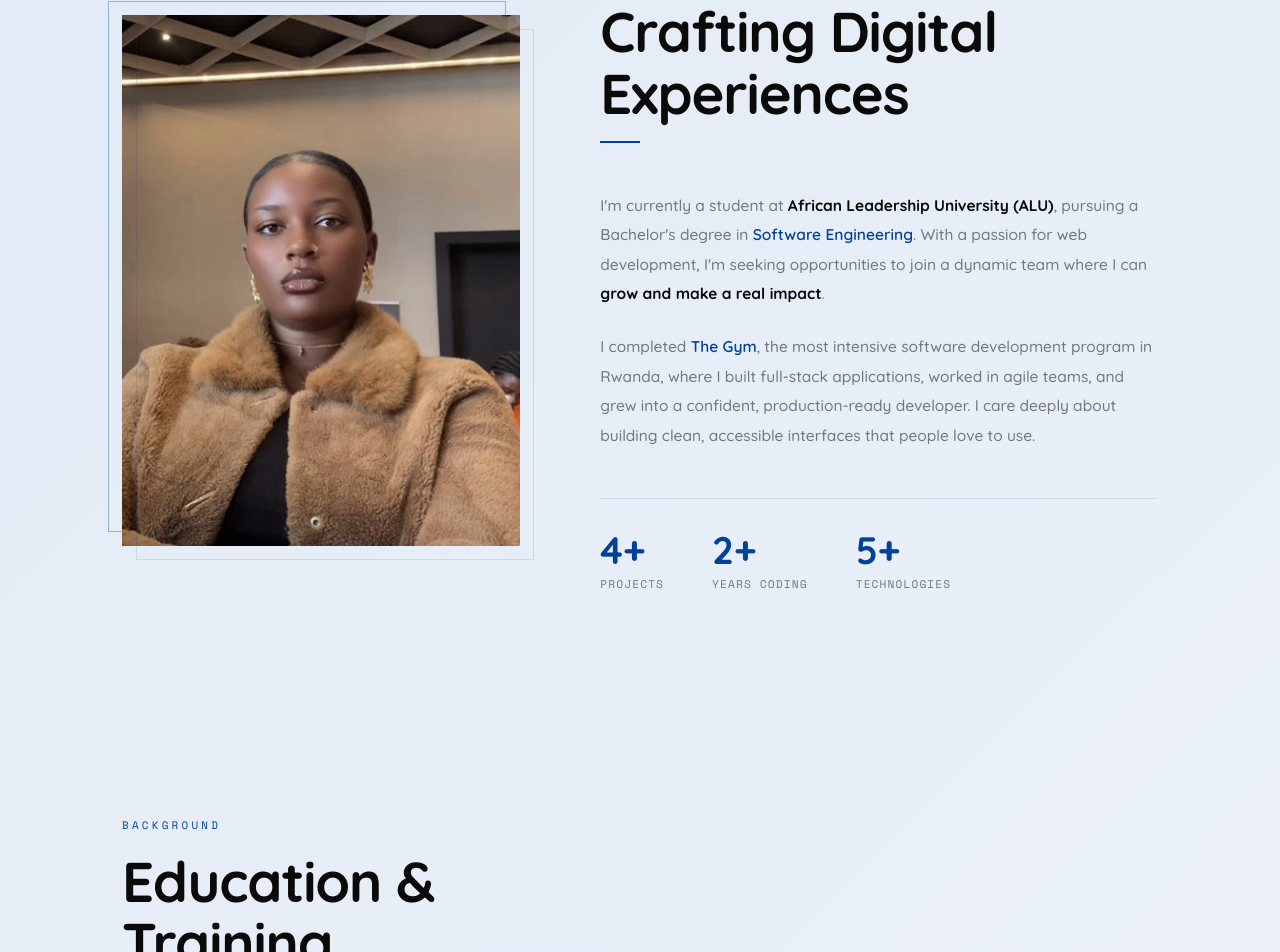
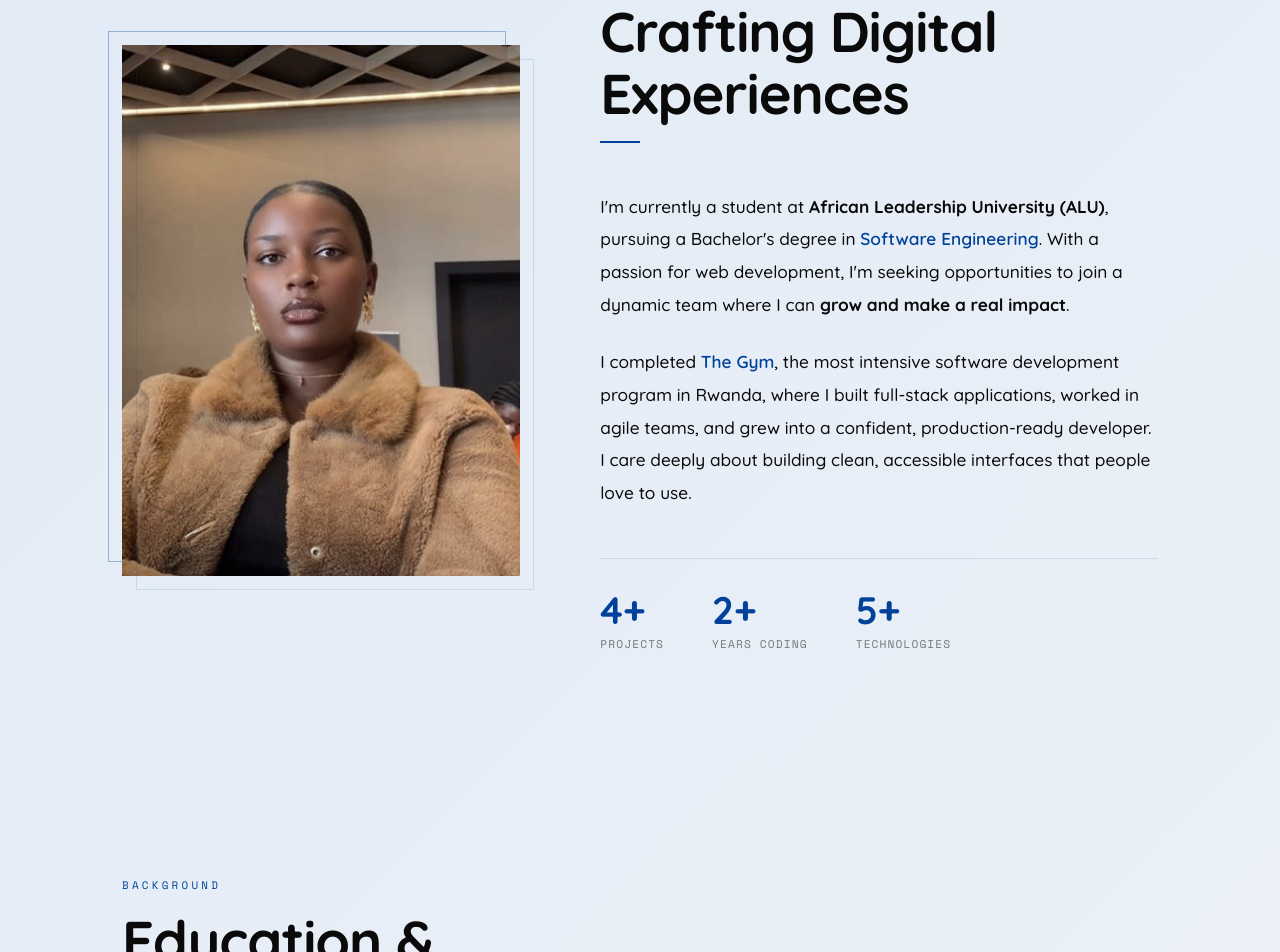
Before and after one commit to Dushimepaulette1/Paulette_Resume, a React (Vite) app: page / in a window 1280 px wide. Shown: the part 944-1896 px from the top of the page. Built offline with nearby package versions, Linux system fonts and the light colour scheme.

Commit message:
Increase about paragraph size and use full text color

```diff
--- a/src/index.css
+++ b/src/index.css
@@ -557,8 +557,8 @@ section { padding: 7rem 0; }
 .about-img:hover { filter: grayscale(0%); }
 
 .about-text {
-  color: var(--muted);
-  font-size: 0.97rem;
+  color: var(--text);
+  font-size: 1.08rem;
   line-height: 1.9;
   margin-bottom: 1.5rem;
   font-weight: 500;
```
